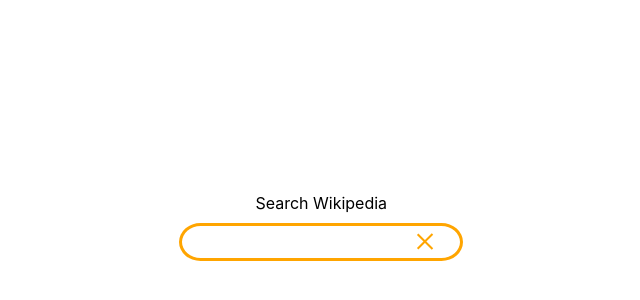
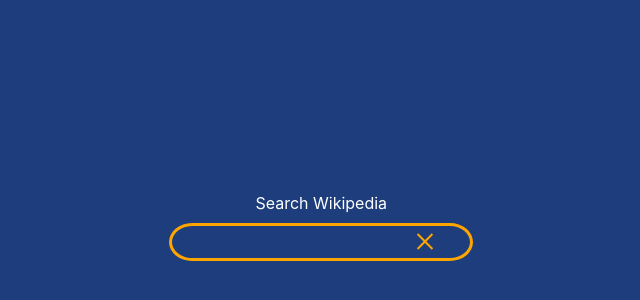
Before and after one commit to justinbkoo/wikipediaviewer, a plain HTML site: page index.html in a window 1280 px wide. Shown: the part 162-462 px from the top of the page, without its empty margins (321-961 px from the left). Drawn offline with nearby package versions, Linux system fonts and the light colour scheme.

Commit message:
Changed body background-color to "blue" hue

```diff
--- a/styles.css
+++ b/styles.css
@@ -1,6 +1,6 @@
 body {
-    background-color: white;
-    color: black;
+    background-color: #1d3d7c;
+    color: white;
     vertical-align: middle;
     height: 100vh;
     min-height: 600px;
@@ -40,8 +40,10 @@ a:hover {
 }
 
 #search_query {
+    background-color: #1d3d7c;
+    color: white;
     min-width: 250px;
-    padding: 4px 15px 4px 15px;
+    padding: 4px 35px 4px 15px;
     border: 3px solid orange;
     border-top-left-radius: 100%250px;
     border-bottom-left-radius: 100%250px;
@@ -76,7 +78,7 @@ a:hover {
 
 .forwardSlash {
      height: 105%;
-     width: 12%;
+     width: 2px;
      background-color: orange;
      transform: rotate(45deg);
      margin-left: 8px;
@@ -84,7 +86,7 @@ a:hover {
 
 .backSlash {
     height: 105%;
-    width: 12%;
+    width: 2px;
     background-color: orange;
     transform: rotate(-45deg);
     margin-left: 8px;
@@ -97,7 +99,7 @@ a:hover {
 }
 
 .listResult {
-    background-color: #cccccc;
+    background-color: #DDDDDD;
     padding: 10px;
     margin-top: 10px;
     color: black;
```
